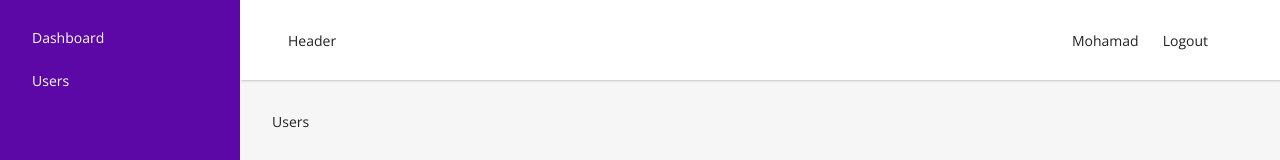
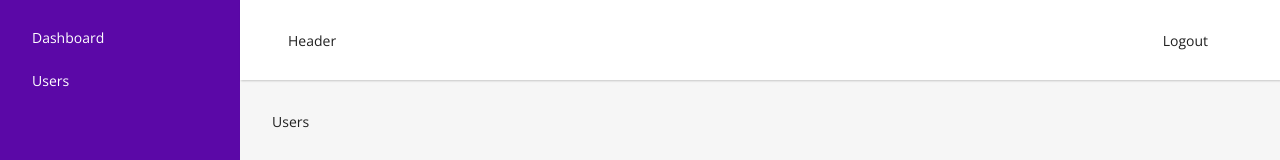
Before and after one commit to mohamadchams123/react-laravel, a React (Vite) app in the folder react/: page /users in a window 1280 px wide. Shown: the top 160 px of the page. Built offline with nearby package versions, Linux system fonts and the light colour scheme; no server answers; sample sign-in values are in the browser's storage.

Commit message:
show user's full name

```diff
--- a/react/src/components/DefaultLayout.jsx
+++ b/react/src/components/DefaultLayout.jsx
@@ -1,14 +1,23 @@
 import { Link, Navigate, Outlet } from "react-router-dom";
 import { useStateContext } from "../contexts/ContextProvider";
+import { useEffect } from "react";
+import axiosClient from "../axios-client";
 
 export default function DefaultLayout() {
-    const {user,token} = useStateContext()
+    const {user,token,setUser} = useStateContext()
     if(!token){
         return <Navigate to={'/login'}/>
     }
     const onLogout = (ev) => {
         ev.preventDefault()
     }
+    useEffect(() => {
+        axiosClient.get('/user')
+            .then(({data}) => {
+                setUser(data)
+            })
+    }, [])
+
     return (
         <div id="defaultLayout">
             <aside>
--- a/react/src/contexts/ContextProvider.jsx
+++ b/react/src/contexts/ContextProvider.jsx
@@ -8,9 +8,7 @@ const StateContext = createContext({
 })
 
 export const ContextProvider = ({children}) => {
-    const [user, setUser] = useState({
-        name: 'Mohamad'
-    });
+    const [user, setUser] = useState({});
     const [token, _setToken] = useState(localStorage.getItem('ACCESS_TOKEN'));
     const setToken = (token) => {
         _setToken(token)
```
